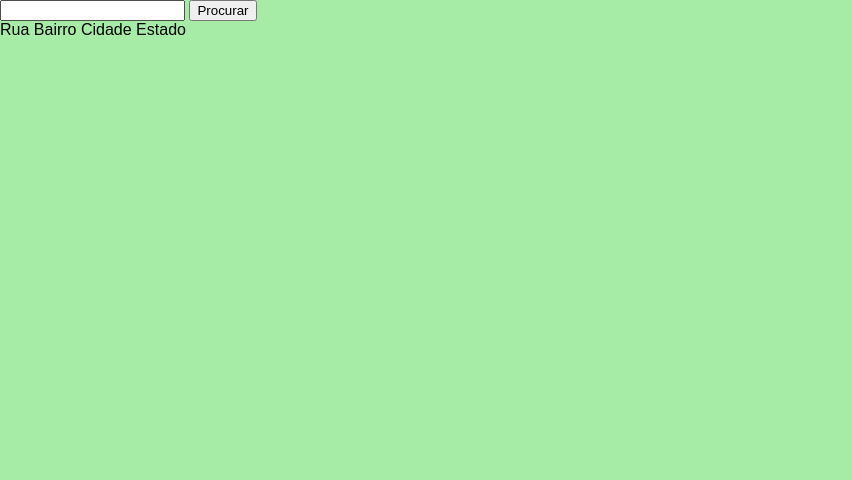
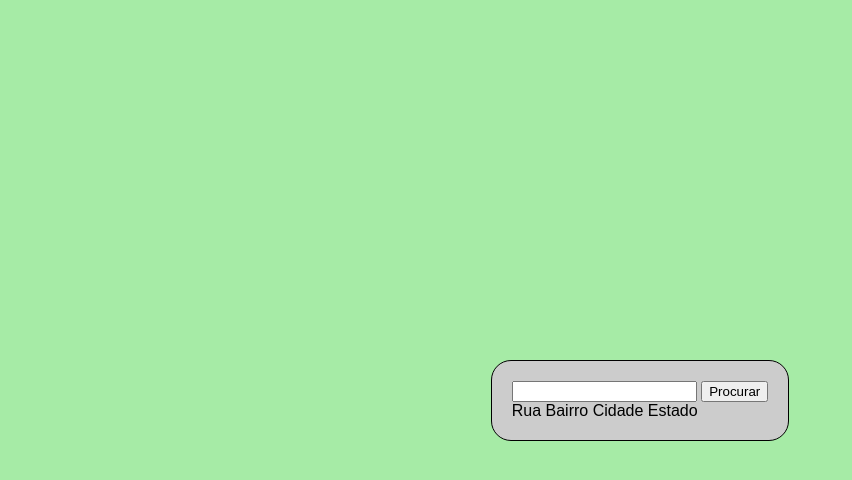
Before and after one commit to kingmancha/mentoria_projeto1, a plain HTML site: page index.html in a window 1280 px wide. Shown: the whole page, without its empty margins (0-852 px from the left). Drawn offline with Linux system fonts and the light colour scheme.

Commit message:
Estilização inicial do projeto ViaCEP

```diff
--- a/index.html
+++ b/index.html
@@ -8,7 +8,7 @@
 </head>
 <body>
     <div class="container">
-        <div id="busca" class="localization">
+        <div id="buscar" class="localization">
             <input id="input_pesquisa" type="text">
             <button class="button_pesquisa">Procurar</button>
         </div>
--- a/style.css
+++ b/style.css
@@ -1,5 +1,22 @@
 body {
     margin: 0;
     font-family: sans-serif;
+    display: flex;
+    height: 100vh;
+    justify-content: center;
+    align-items: center;
     background-color: rgb(166, 235, 166);
 }
+
+.container {
+    display: flex;
+    flex-direction: column;
+    border-radius: 20px;
+    border: 1px  solid;
+    padding: 20px;
+    background-color: #ccc;
+}
+
+#input_pesquisa {
+
+}
```
